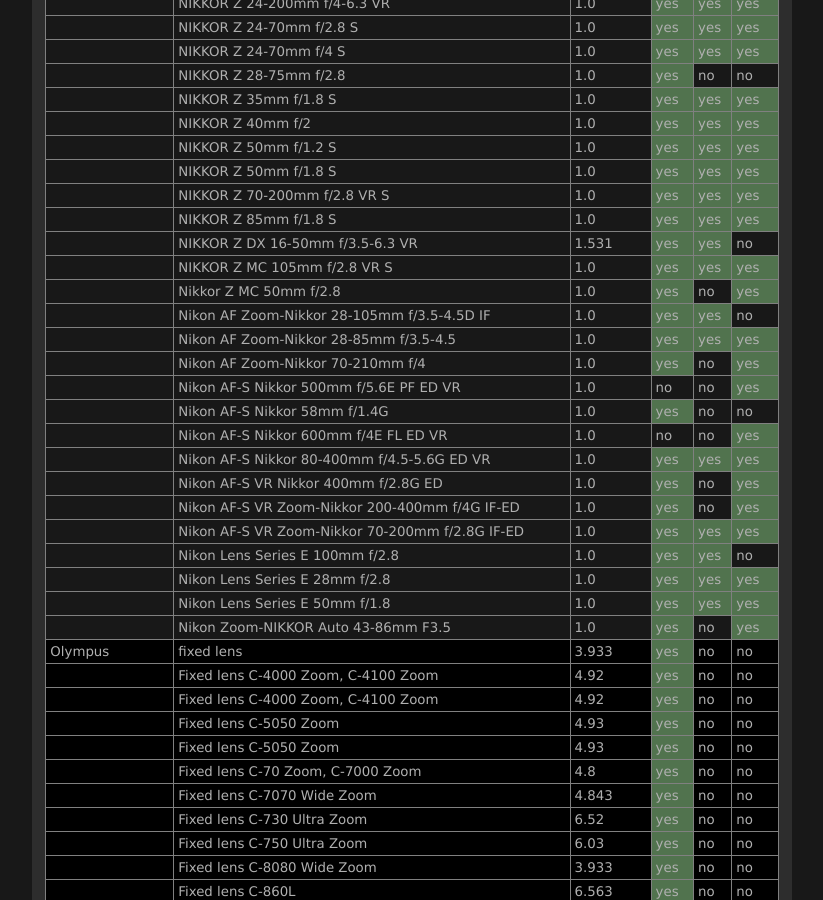
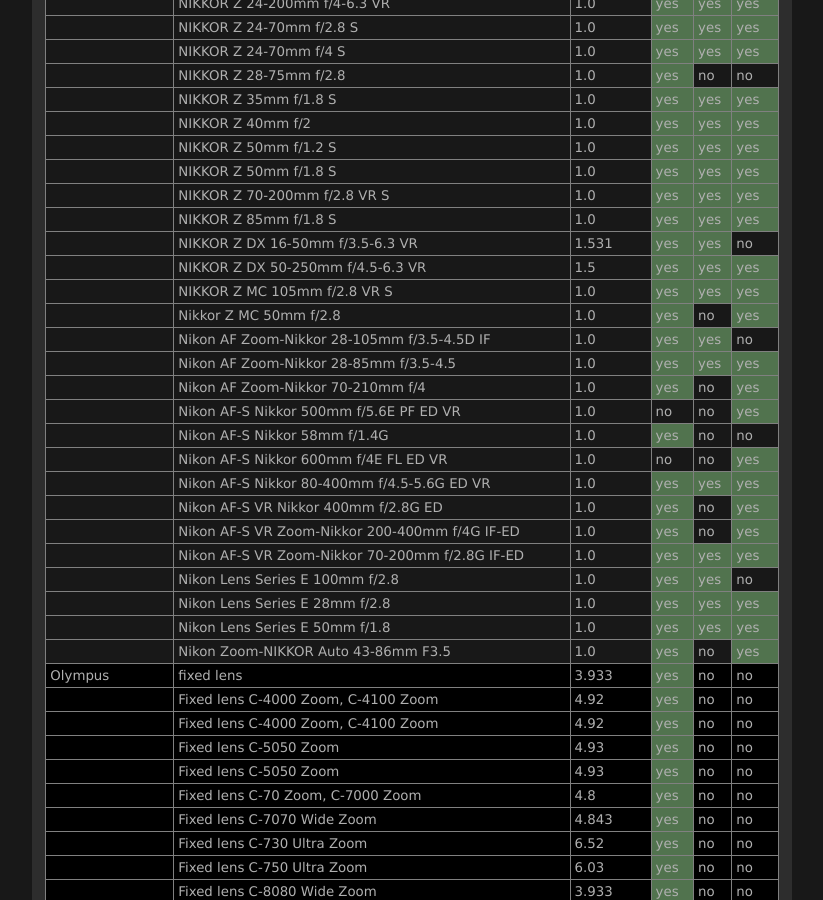
Before and after one commit to lensfun/lensfun.github.io, a Jekyll site: the page built from _posts/lenslist/2999-12-31-Lenslist-master.md, in a window 1280 px wide and 900 px high, scrolled down 14817 px. Shown: the whole window, without its empty margins (284-1107 px from the left). Built offline with Jekyll 4.4.1, drawn with Linux system fonts in a browser that asks for light colours.

Commit message:
Update master lens list from GitHub Actions

```diff
--- a/_posts/lenslist/2999-12-31-Lenslist-master.md
+++ b/_posts/lenslist/2999-12-31-Lenslist-master.md
@@ -615,6 +615,7 @@ This list was generated on 2023-08-18 from current Lensfun sources. Your Lensfun
 <tr class="lenslist-bg2"><td></td><td>NIKKOR Z 70-200mm f/2.8 VR S</td><td>1.0</td><td class="lenslist-highlight lenslist-check">yes</td><td class="lenslist-highlight lenslist-check">yes</td><td class="lenslist-highlight lenslist-check">yes</td></tr>
 <tr class="lenslist-bg2"><td></td><td>NIKKOR Z 85mm f/1.8 S</td><td>1.0</td><td class="lenslist-highlight lenslist-check">yes</td><td class="lenslist-highlight lenslist-check">yes</td><td class="lenslist-highlight lenslist-check">yes</td></tr>
 <tr class="lenslist-bg2"><td></td><td>NIKKOR Z DX 16-50mm f/3.5-6.3 VR</td><td>1.531</td><td class="lenslist-highlight lenslist-check">yes</td><td class="lenslist-highlight lenslist-check">yes</td><td class="lenslist-check">no</td></tr>
+<tr class="lenslist-bg2"><td></td><td>NIKKOR Z DX 50-250mm f/4.5-6.3 VR</td><td>1.5</td><td class="lenslist-highlight lenslist-check">yes</td><td class="lenslist-highlight lenslist-check">yes</td><td class="lenslist-highlight lenslist-check">yes</td></tr>
 <tr class="lenslist-bg2"><td></td><td>NIKKOR Z MC 105mm f/2.8 VR S</td><td>1.0</td><td class="lenslist-highlight lenslist-check">yes</td><td class="lenslist-highlight lenslist-check">yes</td><td class="lenslist-highlight lenslist-check">yes</td></tr>
 <tr class="lenslist-bg2"><td></td><td>Nikkor Z MC 50mm f/2.8</td><td>1.0</td><td class="lenslist-highlight lenslist-check">yes</td><td class="lenslist-check">no</td><td class="lenslist-highlight lenslist-check">yes</td></tr>
 <tr class="lenslist-bg2"><td></td><td>Nikon AF Zoom-Nikkor 28-105mm f/3.5-4.5D IF</td><td>1.0</td><td class="lenslist-highlight lenslist-check">yes</td><td class="lenslist-highlight lenslist-check">yes</td><td class="lenslist-check">no</td></tr>
```
